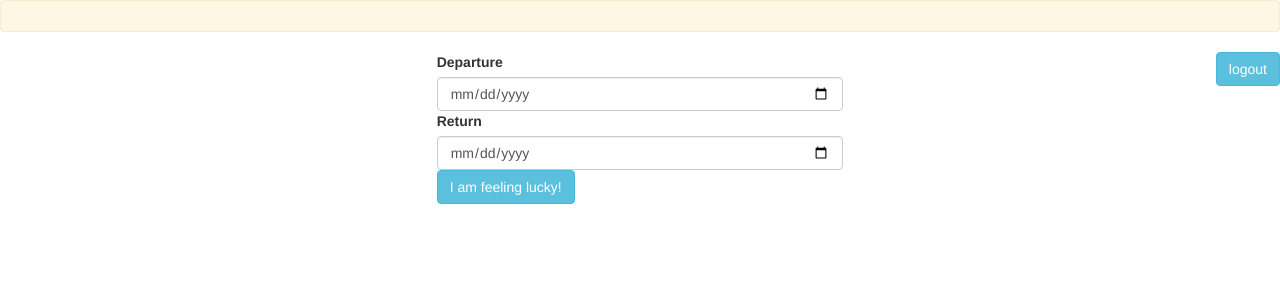
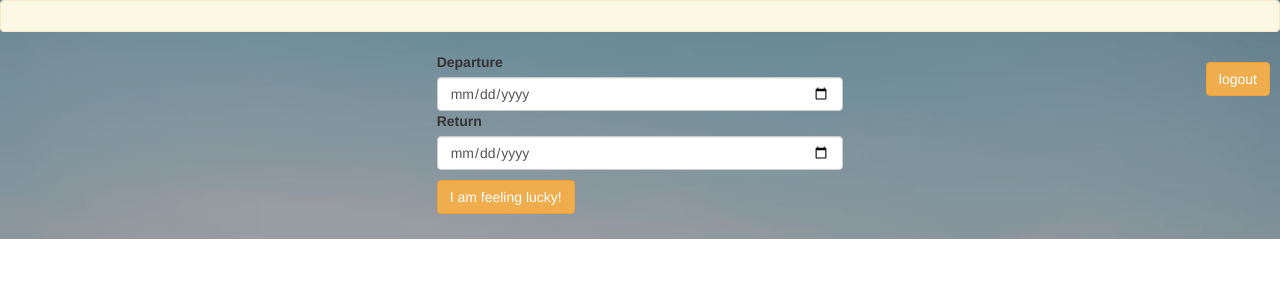
Before and after one commit to christyycchen/Hackbright-project, a Flask app: page /home in a window 1280 px wide. Shown: the top 300 px of the page. Run offline with Flask 2, Linux system fonts and the light colour scheme; the visitor is signed in with stand-in values (Sample User, id 1); data that the repository does not hold is empty; some libraries are stand-ins or nearby versions.

Commit message:
styled homepage

```diff
--- a/static/css/styles.css
+++ b/static/css/styles.css
@@ -57,38 +57,60 @@ h4 {
           color: transparent; }
 
 #logoutbtn {
-    float: right; }
+    float: right;
+    margin: 10px; }
+
+#base-background {
+  background: url(/static/images/base_img.jpg) no-repeat center center fixed;
+  -webkit-background-size: cover;
+  -moz-background-size: cover;
+  -o-background-size: cover;
+  background-size: cover;
+}
 
 .savedtrip {
+  position:relative;
+  width: 20%;
   display: inline-block;
+  background-color: rgba(225, 225, 225, 0.9);
   margin: 20px;
-  border-color: brown;
-  border-radius: 10px }
+  padding: 10px;
+  border: 3px solid #ffe0b3;
+  border-radius: 10px;
+  text-align: center; }
+
+#saved_trip_img{
+  height: 100px;
+  border:3px solid #ffe0b3;
+  border-radius: 4px;
+  }
 
 .viewtripbtn{
   margin:10px 0;
 }
 
 #searchform {
-        width: 100%; }
+        width: 100%;
+        }
+
+button#searchbtn{
+  margin: 10px 0;
+}
 
 
 
 #lodging_id {
   color: transparent; }
 
-#saved_trip_img{
-  height: 100px;
 
-}
 .inlineform{
   display: inline-block;
 }
 
 .flightdiv{
   border-color: brown;
-  border-width: 10px
-  border-radius: 20px;
+  border-width: 10px;
+  border-radius: 10px;
   padding: 20px;
 }
 
@@ -101,7 +123,10 @@ h4 {
     margin: 0 8px 8px 0;
     border-radius: 2px;
   }
-
+.homebutton{
+  margin: 10px;
+  display: inline-block;
+}
 
 .thumbnails img:hover {
     border: 2px solid #00ccff;
--- a/templates/base.html
+++ b/templates/base.html
@@ -5,6 +5,7 @@
     <link rel="stylesheet" type="text/css" href="/static/css/styles.css">
 </head>
 <body>
+    <div id="base-background">
 
 
 
@@ -15,7 +16,7 @@
 </div>
 
 <div id="logoutbtn">
-      <a href="/logout" class="btn btn-info" role="button">logout</a>
+      <a href="/logout" class="btn btn-warning" role="button">logout</a>
     </div>
 
 
@@ -23,7 +24,7 @@
 
 {% block content %}
 {% endblock %}
-
+</div>
 <script src="https://code.jquery.com/jquery-2.1.4.min.js"></script>
 <script src="https://maxcdn.bootstrapcdn.com/bootstrap/3.3.4/js/bootstrap.min.js"></script>
 
--- a/templates/homepage.html
+++ b/templates/homepage.html
@@ -1,8 +1,10 @@
 {% extends 'base.html' %}
 {% block content %}
+
+
 <div class="row">
     <div class="col-lg-4 col-lg-offset-4 col-xs-12">
-        <form action="/search_result" class="form-group" method="POST">
+        <form action="/search_result" class="form-group" id="searchform" method="POST">
         <div>
             <label for="departure-date-field">Departure</label>
             <input type= "date" class="form-control" name="input-departure-date" id="departuredate" placeholder="Departure Date" required>
@@ -11,7 +13,7 @@
             <label for="Return-date-field">Return</label>
             <input type= "date" class="form-control" name="input-return-date" id="returndate" placeholder="Return Date" required>
         </div>
-        <button type="submit" class="btn btn-info" id="searchbtn">I am feeling lucky!</button>
+        <button type="submit" class="btn btn-warning" id="searchbtn">I am feeling lucky!</button>
         </form>
     </div>
 </div>
@@ -21,14 +23,15 @@
 
 {% for trip in saved_trip %}
     <div class="savedtrip">
-    <h4>Saved_trip # {{ loop.index }}</h4>
+    <h4>Your Trip # {{ loop.index }}</h4>
     <p>{{ trip.flight.departure_airport }} to {{trip.flight.destination_airport}} </p>
     <img id="saved_trip_img" src={{ trip.lodging.picture_url}}><br>
-    <a href="/home/{{ trip.trip_id }}" class="btn btn-info viewtripbtn" role="button">View Trip</a>
+    <a href="/home/{{ trip.trip_id }}" class="btn btn-warning viewtripbtn" role="button">View Trip</a>
     </div>
 {% endfor %}
 
 {% endif %}
+
 
 <script src="https://code.jquery.com/jquery-2.1.4.min.js"></script>
 <script src="https://maxcdn.bootstrapcdn.com/bootstrap/3.3.4/js/bootstrap.min.js"></script>
--- a/templates/view_city.html
+++ b/templates/view_city.html
@@ -1,8 +1,8 @@
 {% extends 'base.html' %}
 {% block content %}
 
-<form action="/home">
-    <input type="submit" class="btn btn-info" value="Home" />
+<form action="/home" class="homebutton">
+    <input type="submit" class="btn btn-warning" value="Home" />
 </form>
 
 <div class="gallery" align="center">
```
Also changed, not shown: static/images/base_img.jpg (added), 1 other file.
